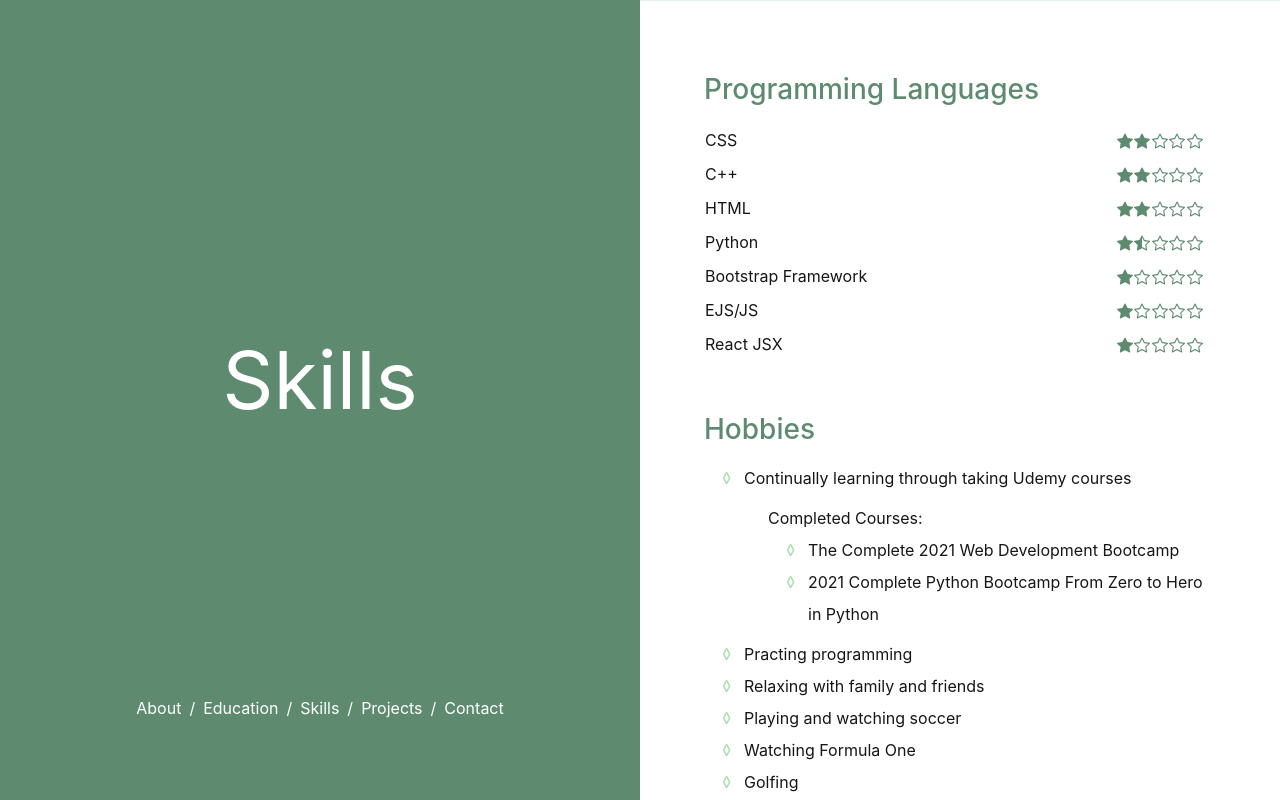
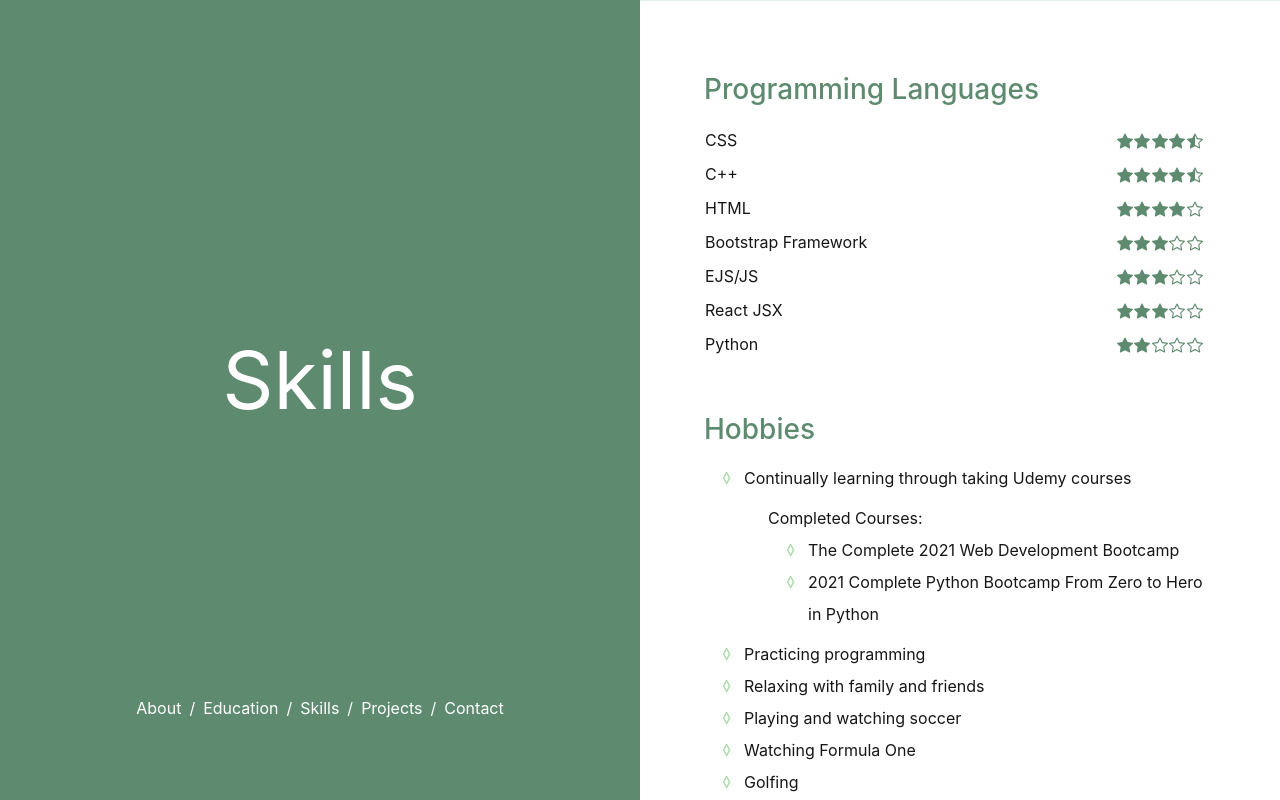
Before and after one commit to VaughanEric/PersonalWebsite, a React (Create React App) app: page / in a window 1280 px wide. Shown: the part 2400-3200 px from the top of the page. Built offline with nearby package versions, Linux system fonts and the light colour scheme; a web font is replaced by a local one.

Commit message:
Fixed typos, skills ratings, and education scrolling

```diff
--- a/public/styles.css
+++ b/public/styles.css
@@ -264,6 +264,7 @@
 .education-right {
     background-color: #e4efe7;
     color: #5e8b6f;
+    overflow-y: scroll;
 }
 
 hr {
@@ -633,6 +634,10 @@ tr:hover .star-icon{
         height: 100vh;
     }
 
+    .education-left {
+        background-color: #acdeaa;
+    }
+
     #sub-navbar {
         margin: 0 auto;
         visibility: hidden;
@@ -648,8 +653,8 @@ tr:hover .star-icon{
         height: auto;
     }
 
-    .education-left {
-        background-color: #acdeaa;
+    .education-right {
+        height: auto;
     }
 
     #utk-content, #siegel-content {
--- a/src/components/Education.jsx
+++ b/src/components/Education.jsx
@@ -28,6 +28,10 @@ function Education() {
         document.getElementById("utk-option-icon").style.transition = "transform 1000ms";
         document.getElementById("utk-option-icon").style.transform = "rotateX(0deg)";
         document.getElementById("utk-content").parentElement.parentElement.classList.remove("open-collapsible-overflow");
+
+        if (document.documentElement.clientWidth <= 992) {
+            document.getElementsByClassName("education-right")[0].scrollIntoView({behavior: "smooth", block: "start"})
+        }
     }
 
     const SiegelTriggerClosed = () =>
@@ -42,7 +46,11 @@ function Education() {
     function SiegelTurnUp() {
         document.getElementById("siegel-option-icon").style.transition = "transform 1000ms";
         document.getElementById("siegel-option-icon").style.transform = "rotateX(-180deg)";
-        document.getElementById("siegel-content").parentElement.parentElement.classList.add("open-collapsible-overflow");
+
+        if (document.documentElement.clientWidth > 992) {
+            document.getElementById("siegel-content").parentElement.parentElement.classList.add("open-collapsible-overflow");
+        }
+
         document.getElementById("siegel-content").parentElement.parentElement.parentElement.scrollIntoView({behavior: "smooth", block: "start"});
     }
 
@@ -50,6 +58,10 @@ function Education() {
         document.getElementById("siegel-option-icon").style.transition = "transform 1000ms";
         document.getElementById("siegel-option-icon").style.transform = "rotateX(0deg)";
         document.getElementById("siegel-content").parentElement.parentElement.classList.remove("open-collapsible-overflow");
+
+        if (document.documentElement.clientWidth <= 992) {
+            document.getElementsByClassName("education-right")[0].scrollIntoView({behavior: "smooth", block: "start"})
+        }
     }
 
     return (
@@ -91,7 +103,7 @@ function Education() {
                                 <li>UTK Gardens (2021)</li>
                                 <li>UTK Trash Cleanup (2020)</li>
                                 <li>Odd Fellows Cemetery (2020)</li>
-                                <li>UTK Conoravirus Test Kits Assembly (2020)</li>
+                                <li>UTK Coronavirus Test Kits Assembly (2020)</li>
                             </ul>
                         </div>
                         <h3 className="education-h3-padding">Notable Courses From Freshman Year</h3>
--- a/src/components/Skills.jsx
+++ b/src/components/Skills.jsx
@@ -22,9 +22,9 @@ function Skills() {
                             <td className="td-right">
                                 <BsStarFill className="star-icon" />
                                 <BsStarFill className="star-icon" />
-                                <BsStar className="star-icon" />
-                                <BsStar className="star-icon" />
-                                <BsStar className="star-icon" />
+                                <BsStarFill className="star-icon" />
+                                <BsStarFill className="star-icon" />
+                                <BsStarHalf className="star-icon" />
                             </td>
                         </tr>
                         <tr>
@@ -32,9 +32,9 @@ function Skills() {
                             <td className="td-right">
                                 <BsStarFill className="star-icon" />
                                 <BsStarFill className="star-icon" />
-                                <BsStar className="star-icon" />
-                                <BsStar className="star-icon" />
-                                <BsStar className="star-icon" />
+                                <BsStarFill className="star-icon" />
+                                <BsStarFill className="star-icon" />
+                                <BsStarHalf className="star-icon" />
                             </td>
                         </tr>
                         <tr>
@@ -42,7 +42,37 @@ function Skills() {
                             <td className="td-right">
                                 <BsStarFill className="star-icon" />
                                 <BsStarFill className="star-icon" />
+                                <BsStarFill className="star-icon" />
+                                <BsStarFill className="star-icon" />
                                 <BsStar className="star-icon" />
+                            </td>
+                        </tr>
+                        <tr>
+                            <td className="td-left">Bootstrap Framework</td>
+                            <td className="td-right">
+                                <BsStarFill className="star-icon" />
+                                <BsStarFill className="star-icon" />
+                                <BsStarFill className="star-icon" />
+                                <BsStar className="star-icon" />
+                                <BsStar className="star-icon" />
+                            </td>
+                        </tr>
+                        <tr>
+                            <td className="td-left">EJS/JS</td>
+                            <td className="td-right">
+                                <BsStarFill className="star-icon" />
+                                <BsStarFill className="star-icon" />
+                                <BsStarFill className="star-icon" />
+                                <BsStar className="star-icon" />
+                                <BsStar className="star-icon" />
+                            </td>
+                        </tr>
+                        <tr>
+                            <td className="td-left">React JSX</td>
+                            <td className="td-right">
+                                <BsStarFill className="star-icon" />
+                                <BsStarFill className="star-icon" />
+                                <BsStarFill className="star-icon" />
                                 <BsStar className="star-icon" />
                                 <BsStar className="star-icon" />
                             </td>
@@ -51,37 +81,7 @@ function Skills() {
                             <td className="td-left">Python</td>
                             <td className="td-right">
                                 <BsStarFill className="star-icon" />
-                                <BsStarHalf className="star-icon" />
-                                <BsStar className="star-icon" />
-                                <BsStar className="star-icon" />
-                                <BsStar className="star-icon" />
-                            </td>
-                        </tr>
-                        <tr>
-                            <td className="td-left">Bootstrap Framework</td>
-                            <td className="td-right">
                                 <BsStarFill className="star-icon" />
-                                <BsStar className="star-icon" />
-                                <BsStar className="star-icon" />
-                                <BsStar className="star-icon" />
-                                <BsStar className="star-icon" />
-                            </td>
-                        </tr>
-                        <tr>
-                            <td className="td-left">EJS/JS</td>
-                            <td className="td-right">
-                                <BsStarFill className="star-icon" />
-                                <BsStar className="star-icon" />
-                                <BsStar className="star-icon" />
-                                <BsStar className="star-icon" />
-                                <BsStar className="star-icon" />
-                            </td>
-                        </tr>
-                        <tr>
-                            <td className="td-left">React JSX</td>
-                            <td className="td-right">
-                                <BsStarFill className="star-icon" />
-                                <BsStar className="star-icon" />
                                 <BsStar className="star-icon" />
                                 <BsStar className="star-icon" />
                                 <BsStar className="star-icon" />
@@ -100,12 +100,12 @@ function Skills() {
                                 <li>2021 Complete Python Bootcamp From Zero to Hero in Python</li>
                             </ul>
                         </div>
-                        <li>Practing programming</li>
+                        <li>Practicing programming</li>
                         <li>Relaxing with family and friends</li>
                         <li>Playing and watching soccer</li>
                         <li>Watching Formula One</li>
                         <li>Golfing</li>
-                        <li>Practing piano</li>
+                        <li>Practicing piano</li>
                         <li>Playing table tennis</li>
                     </ul>
                 </div>
```
